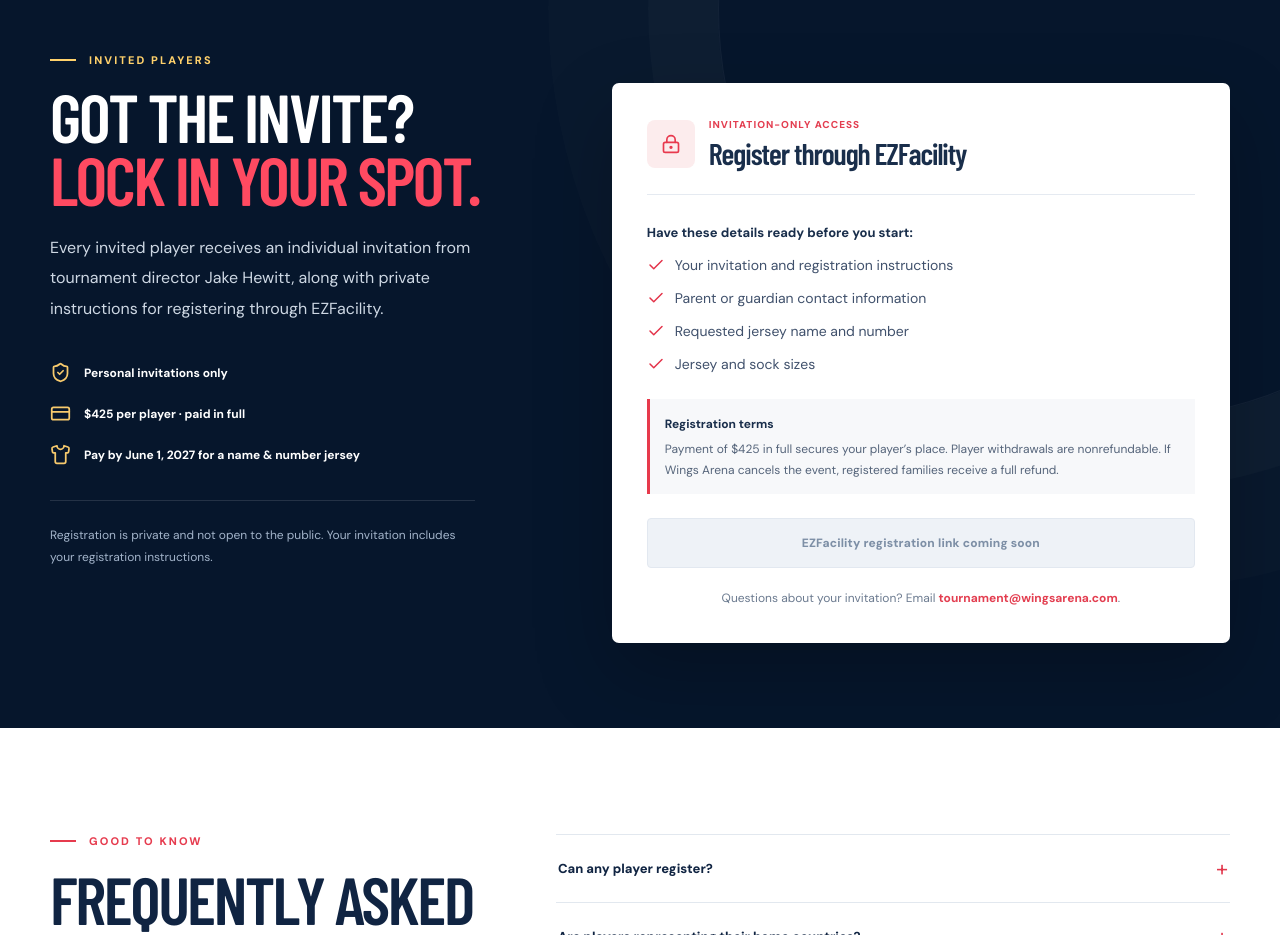
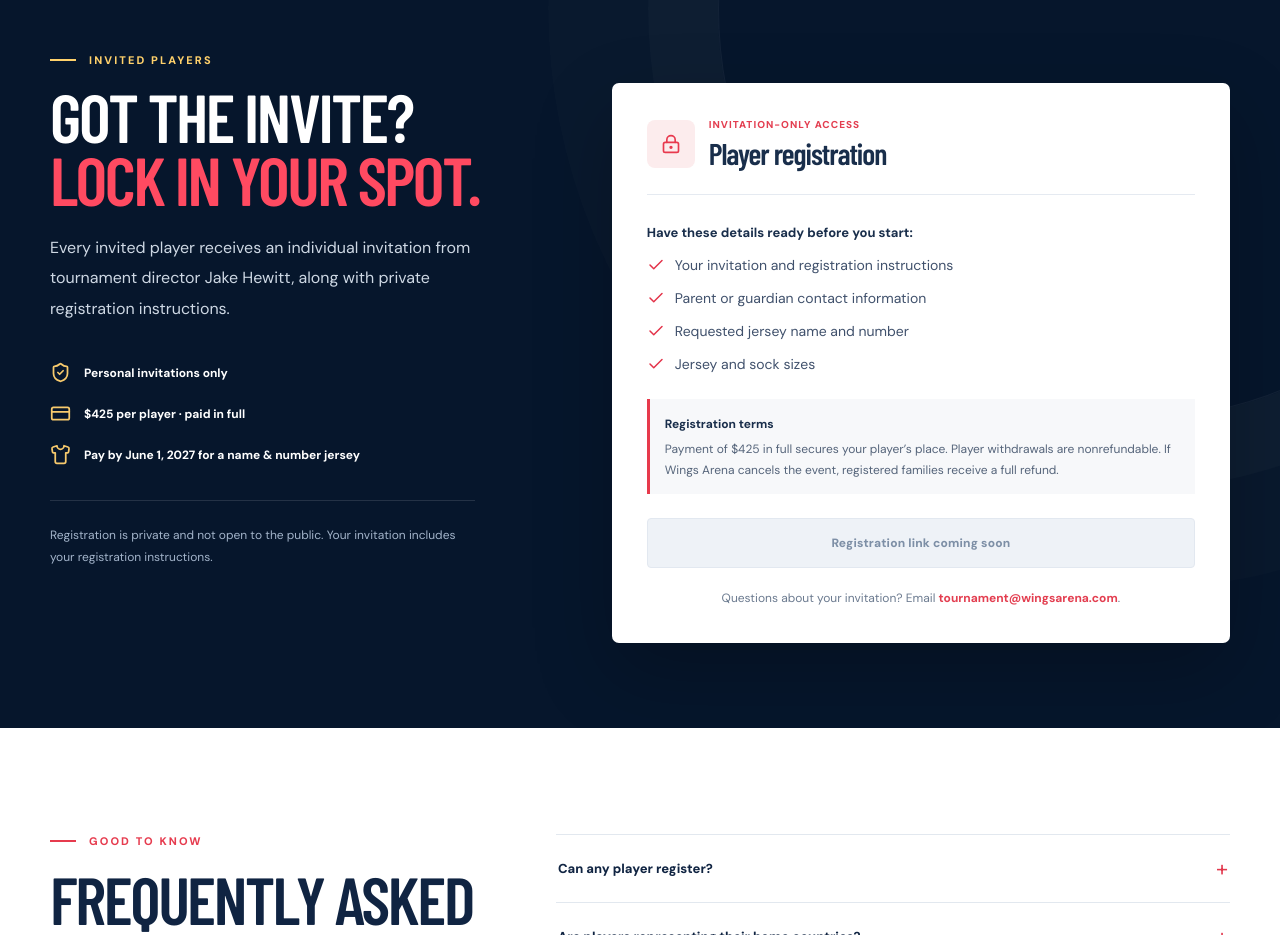
Before and after one commit to Avmannino/four_nations_tournament, a React (Vite) app: page / in a window 1280 px wide. Shown: the part 4840-5775 px from the top of the page. Built offline with nearby package versions, Linux system fonts and the light colour scheme.

Commit message:
Remove EZFacility references from registration
Co-Authored-By: Claude Opus 5.5 <noreply@anthropic.com>

```diff
--- a/src/App.jsx
+++ b/src/App.jsx
@@ -26,7 +26,7 @@ import swedenJersey from './assets/sweden-jersey.png';
 import { CanadaFlag, FinlandFlag, SwedenFlag, UsaFlag } from './flags';
 
 const CONTACT_EMAIL = import.meta.env.VITE_EVENT_CONTACT_EMAIL?.trim() || 'tournament@wingsarena.com';
-// TODO: paste the EZFacility registration link here once organizers provide it.
+// TODO: paste the registration link here once organizers provide it.
 // Until then, registration buttons scroll to the on-page registration section.
 const REGISTER_URL = '';
 const registerLinkProps = REGISTER_URL
@@ -151,7 +151,7 @@ function Registration() {
           <h2>Got the invite?<br /><span>Lock in your spot.</span></h2>
           <p>
             Every invited player receives an individual invitation from tournament director
-            Jake Hewitt, along with private instructions for registering through EZFacility.
+            Jake Hewitt, along with private registration instructions.
           </p>
           <div className="registration-highlights">
             <div><ShieldCheck size={21} /><span>Personal invitations only</span></div>
@@ -169,7 +169,7 @@ function Registration() {
             <span className="registration-lock"><LockKeyhole size={20} /></span>
             <div>
               <p className="small-kicker">INVITATION-ONLY ACCESS</p>
-              <h3>Register through EZFacility</h3>
+              <h3>Player registration</h3>
             </div>
           </div>
           <p className="registration-intro">Have these details ready before you start:</p>
@@ -184,9 +184,9 @@ function Registration() {
             <p>Payment of $425 in full secures your player’s place. Player withdrawals are nonrefundable. If Wings Arena cancels the event, registered families receive a full refund.</p>
           </div>
           {REGISTER_URL ? (
-            <a className="button button--red button--full" {...registerLinkProps}>Continue to EZFacility <ArrowRight size={18} /></a>
+            <a className="button button--red button--full" {...registerLinkProps}>Continue to registration <ArrowRight size={18} /></a>
           ) : (
-            <span className="button button--full button--pending">EZFacility registration link coming soon</span>
+            <span className="button button--full button--pending">Registration link coming soon</span>
           )}
           <p className="registration-disclaimer">
             Questions about your invitation? Email <a href={`mailto:${CONTACT_EMAIL}`}>{CONTACT_EMAIL}</a>.
```
